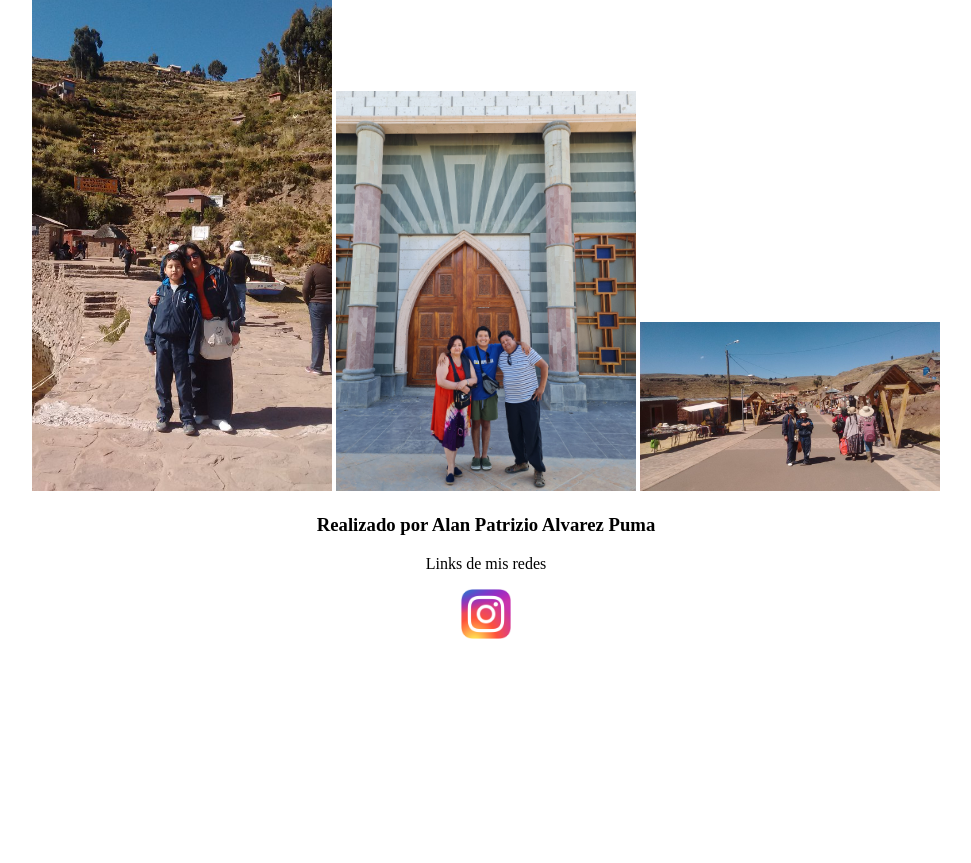
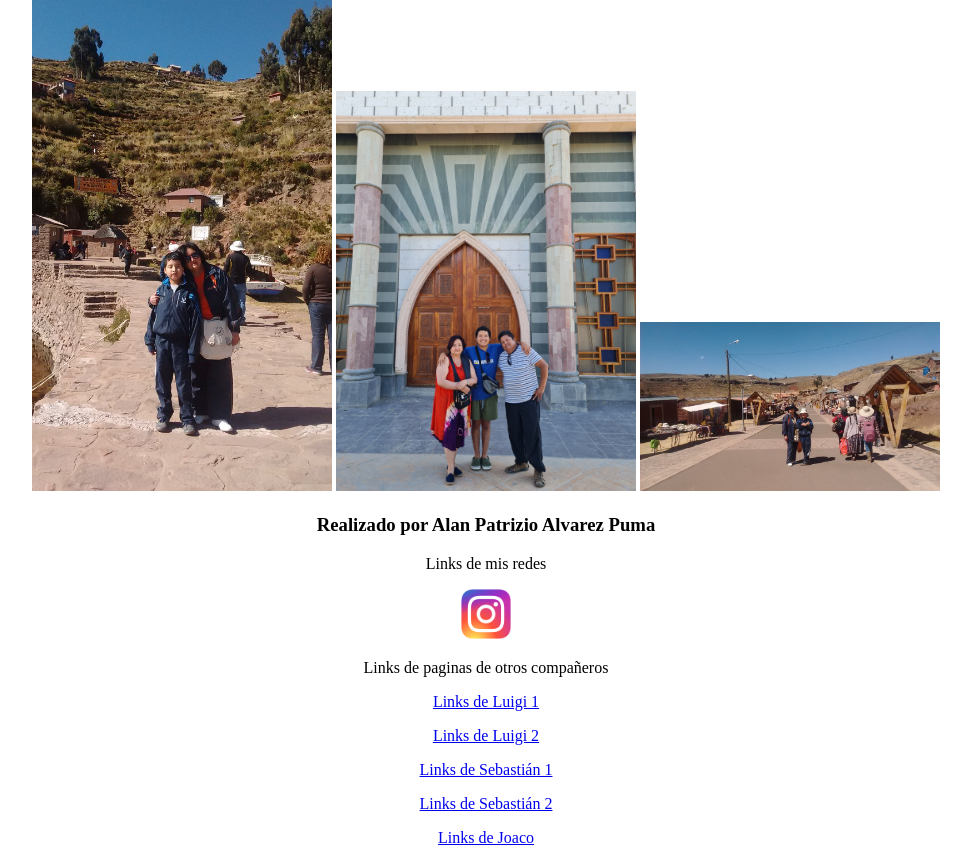
Before and after one commit to AlanAlvarezAP/AlanPatrizioAlvarezPuma, a plain HTML site: page via.html in a window 1280 px wide. Shown: the part 339-1202 px from the top of the page, without its empty margins (154-1125 px from the left). Before the commit the page ends 990 px from the top, so only its background shows below. Drawn offline with Linux system fonts and the light colour scheme.

Commit message:
Update via.html

```diff
--- a/via.html
+++ b/via.html
@@ -62,7 +62,13 @@
 				Realizado por Alan Patrizio Alvarez Puma
 			</h3>
 			<p>Links de mis redes</p>
-			<p><a href="https://www.instagram.com/alan444_2/"></p><img src="Imagenes/insta.png" width="50px">
+			<p><a href="https://www.instagram.com/alan444_2/"></p><img src="Imagenes/insta.png" width="50px"></a>
+			<p>Links de paginas de otros compañeros</p>
+			<p><a href="https://luigiyamilvalenzuelacalderon.000webhostapp.com/"></p><p>Links de Luigi 1</p></a>
+			<p><a href="https://l-y-v-c.github.io/LuigiYamilValenzuelaCalderon.github.io/"></p><p>Links de Luigi 2</p></a>
+			<p><a href="https://sebastianmanueltorrescalderon.000webhostapp.com/"></p><p>Links de Sebastián 1</p></a>
+			<p><a href="https://sebastiantorrescalderon.github.io/SebastianManuelTorresCalderon.github.io/"></p><p>Links de Sebastián 2</p></a>
+			<p><a href="https://ronaldjoaquinfloresmatheos.000webhostapp.com/"></p><p>Links de Joaco</p></a>
 		</footer>
 	</center>
 </body>
```
